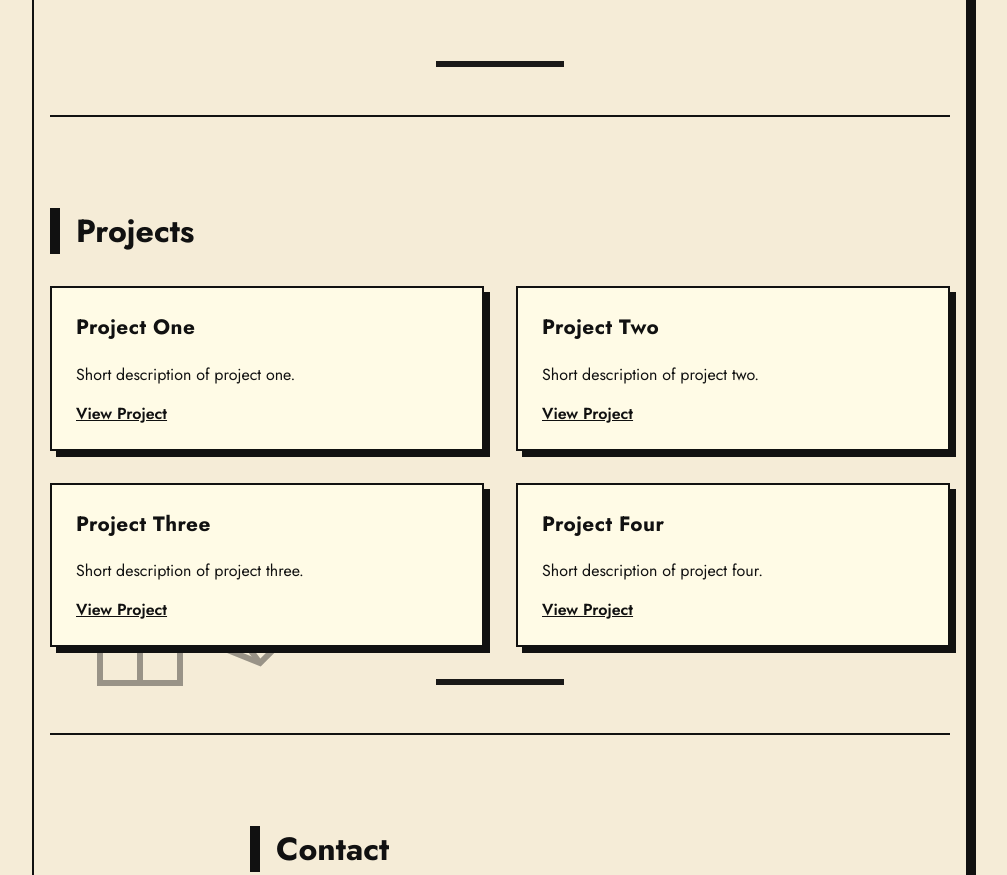
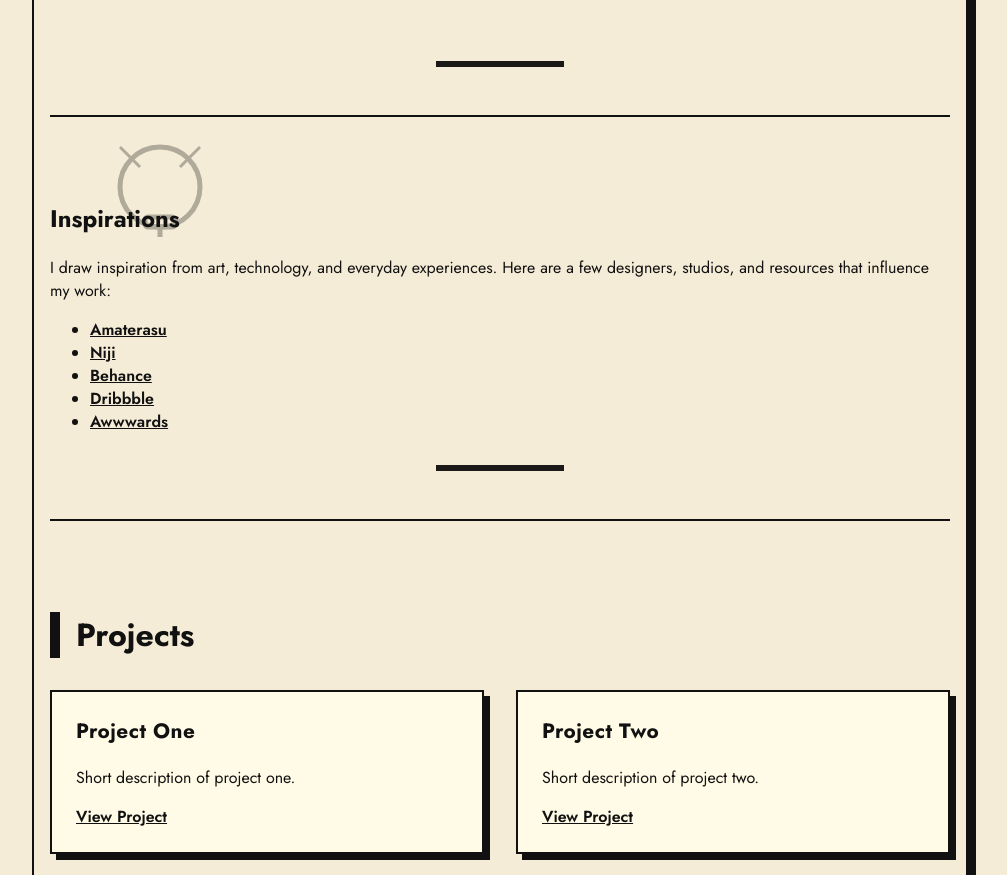
Before and after one commit to JoanaLamour/Portfolio, a website: page portfolio-website/index.html in a window 1280 px wide. Shown: the part 1031-1906 px from the top of the page, without its empty margins (140-1147 px from the left). Drawn offline with Linux system fonts and the light colour scheme.

Commit message:
My latest changes

```diff
--- a/index.html
+++ b/portfolio-website/index.html
@@ -9,21 +9,19 @@
 <body>
   <nav class="main-nav" aria-label="Main navigation">
     <ul>
-      <li><a href="#home">Home</a></li>
+      <li><a href="#welcome">Welcome</a></li>
       <li><a href="#about">About Me</a></li>
+      <li><a href="#inspirations">Inspirations</a></li>
       <li><a href="#projects">Projects</a></li>
       <li><a href="#contact">Contact</a></li>
     </ul>
   </nav>
   <main>
-    <!-- Home Section -->
-    <section id="home" class="section home-section" style="position:relative;">
-      <!-- More visible one-line wave illustration as background -->
+    <!-- Welcome Section -->
+    <section id="welcome" class="section home-section" style="position:relative;">
       <div class="section-bg-illustration" aria-hidden="true" style="position:absolute;top:20px;left:0;width:100%;height:160px;z-index:0;pointer-events:none;opacity:0.7;">
         <svg viewBox="0 0 900 160" width="100%" height="160" preserveAspectRatio="none">
-          <!-- Abstract screen -->
           <rect x="350" y="40" width="200" height="80" rx="12" stroke="#111" stroke-width="6" fill="none"/>
-          <!-- Cursor arrow -->
           <polyline points="420,70 440,90 430,90 430,110" stroke="#111" stroke-width="6" fill="none"/>
         </svg>
       </div>
@@ -33,18 +31,13 @@
 
     <!-- About Me Section -->
     <section id="about" class="section about-section" style="position:relative;">
-      <!-- More visible one-line face illustration as background -->
       <div class="section-bg-illustration" aria-hidden="true" style="position:absolute;top:30px;right:30px;width:220px;height:220px;z-index:0;pointer-events:none;opacity:0.5;">
         <svg viewBox="0 0 220 220" width="220" height="220">
-          <!-- Face outline -->
           <ellipse cx="110" cy="120" rx="70" ry="80" stroke="#111" stroke-width="6" fill="none"/>
-          <!-- Bun -->
           <ellipse cx="110" cy="40" rx="28" ry="18" stroke="#111" stroke-width="6" fill="none"/>
-          <!-- Glasses -->
           <ellipse cx="80" cy="110" rx="18" ry="12" stroke="#111" stroke-width="6" fill="none"/>
           <ellipse cx="140" cy="110" rx="18" ry="12" stroke="#111" stroke-width="6" fill="none"/>
           <line x1="98" y1="110" x2="122" y2="110" stroke="#111" stroke-width="6"/>
-          <!-- Smile -->
           <path d="M90,150 Q110,170 130,150" stroke="#111" stroke-width="6" fill="none"/>
         </svg>
       </div>
@@ -55,11 +48,10 @@
             I’m a digital product designer with a focus on user experience, interface design, and creative problem solving. My work blends empathy, strategy, and visual storytelling.
           </p>
           <p>
-            <a href="cv.pdf" target="_blank" rel="noopener">View my CV</a>
+            <a href="cv.html" target="_blank" rel="noopener">View my CV</a>
           </p>
         </div>
         <div class="about-illustration">
-          <!-- Minimalist portrait, smaller version -->
           <svg viewBox="0 0 120 120" width="120" height="120" aria-hidden="true" style="opacity:0.8;">
             <ellipse cx="60" cy="70" rx="38" ry="44" stroke="#111" stroke-width="4" fill="none"/>
             <ellipse cx="60" cy="28" rx="16" ry="10" stroke="#111" stroke-width="4" fill="none"/>
@@ -72,16 +64,40 @@
       </div>
     </section>
 
+    <!-- Inspirations Section -->
+    <section id="inspirations" class="section inspirations-section" style="position:relative;">
+      <div class="section-bg-illustration" aria-hidden="true" style="position:absolute;top:20px;left:20px;width:180px;height:100px;z-index:0;pointer-events:none;opacity:0.3;">
+        <svg viewBox="0 0 180 100" width="180" height="100">
+          <!-- Lightbulb for inspiration -->
+          <ellipse cx="90" cy="50" rx="40" ry="40" stroke="#111" stroke-width="5" fill="none"/>
+          <rect x="75" y="80" width="30" height="10" rx="3" stroke="#111" stroke-width="5" fill="none"/>
+          <line x1="90" y1="90" x2="90" y2="100" stroke="#111" stroke-width="5"/>
+          <line x1="70" y1="30" x2="50" y2="10" stroke="#111" stroke-width="3"/>
+          <line x1="110" y1="30" x2="130" y2="10" stroke="#111" stroke-width="3"/>
+        </svg>
+      </div>
+      <h2 style="position:relative;z-index:1;">Inspirations</h2>
+      <div style="position:relative;z-index:1;">
+        <p>
+          I draw inspiration from art, technology, and everyday experiences. Here are a few designers, studios, and resources that influence my work:
+        </p>
+        <ul>
+          <li><a href="https://amaterasu.ai" target="_blank" rel="noopener">Amaterasu</a></li>
+          <li><a href="https://www.niji.fr/fr/#you" target="_blank" rel="noopener">Niji</a></li>
+          <li><a href="https://www.behance.net/" target="_blank" rel="noopener">Behance</a></li>
+          <li><a href="https://dribbble.com/" target="_blank" rel="noopener">Dribbble</a></li>
+          <li><a href="https://www.awwwards.com/" target="_blank" rel="noopener">Awwwards</a></li>
+        </ul>
+      </div>
+    </section>
+
     <!-- Projects Section -->
     <section id="projects" class="section projects-section" style="position:relative;">
-      <!-- More visible one-line geometric shapes illustration as background -->
       <div class="section-bg-illustration" aria-hidden="true" style="position:absolute;bottom:30px;left:30px;width:220px;height:120px;z-index:0;pointer-events:none;opacity:0.4;">
         <svg viewBox="0 0 220 120" width="220" height="120">
-          <!-- Grid -->
           <rect x="20" y="20" width="80" height="80" stroke="#111" stroke-width="6" fill="none"/>
           <line x1="60" y1="20" x2="60" y2="100" stroke="#111" stroke-width="6"/>
           <line x1="20" y1="60" x2="100" y2="60" stroke="#111" stroke-width="6"/>
-          <!-- Pencil -->
           <polygon points="150,40 200,60 180,80 130,60" stroke="#111" stroke-width="6" fill="none"/>
           <line x1="150" y1="40" x2="180" y2="80" stroke="#111" stroke-width="6"/>
         </svg>
@@ -113,13 +129,10 @@
 
     <!-- Contact Section -->
     <section id="contact" class="section contact-section" style="position:relative;">
-      <!-- More visible one-line envelope illustration as background -->
       <div class="section-bg-illustration" aria-hidden="true" style="position:absolute;bottom:30px;right:30px;width:160px;height:100px;z-index:0;pointer-events:none;opacity:0.5;">
         <svg viewBox="0 0 160 100" width="160" height="100">
-          <!-- Envelope -->
           <rect x="60" y="30" width="80" height="40" stroke="#111" stroke-width="6" fill="none"/>
           <polyline points="60,30 100,60 140,30" stroke="#111" stroke-width="6" fill="none"/>
-          <!-- Hand (abstract) -->
           <path d="M40,80 Q60,70 80,80 Q100,90 120,80" stroke="#111" stroke-width="6" fill="none"/>
           <line x1="80" y1="80" x2="80" y2="70" stroke="#111" stroke-width="6"/>
         </svg>
```
Also changed, not shown: portfolio-website/cv.html (renamed from portfolio-website/src/cv.html, +1 -1 lines), portfolio-website/style.css (renamed from style.css).
